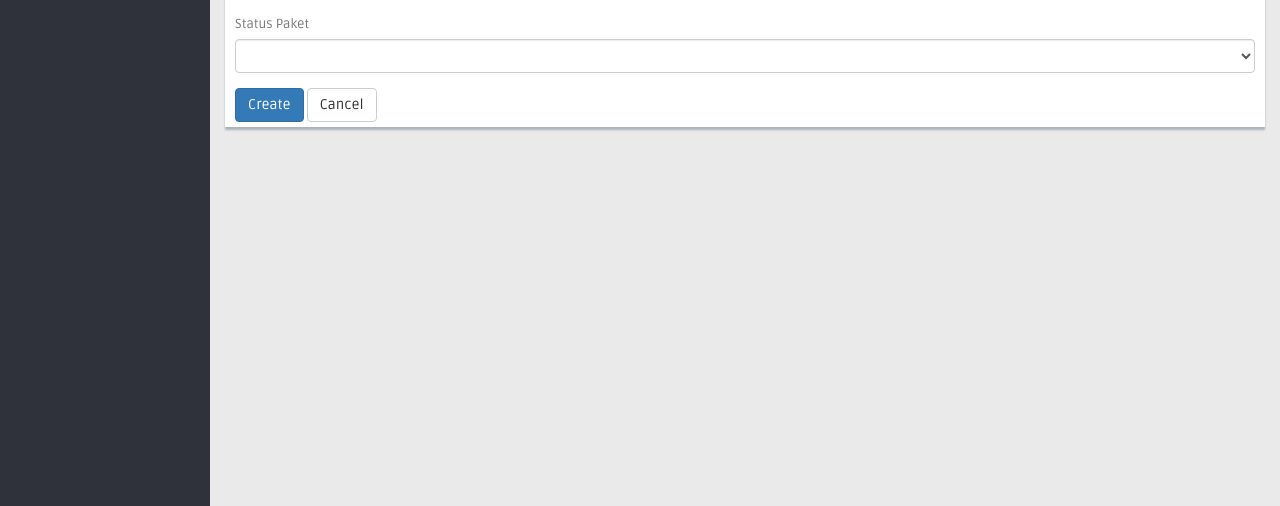
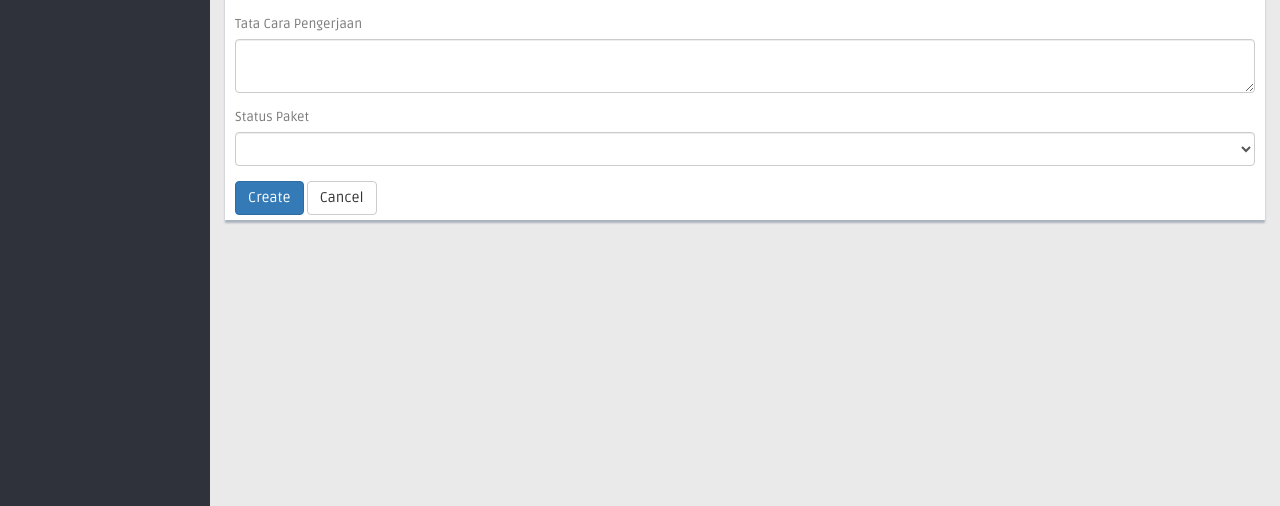
Before and after one commit to Boy0704/cbt-talenta-indo, a CodeIgniter app: page /yourprojectname/index.php/paket_soal/create in a window 1280 px wide. Shown: the part 294-800 px from the top of the page. Run offline with CodeIgniter, Linux system fonts and the light colour scheme; data that the repository does not hold is empty; some libraries are stand-ins or nearby versions.

Commit message:
perbaikan soal time dan update tata cara soal

```diff
--- a/application/controllers/Paket_soal.php
+++ b/application/controllers/Paket_soal.php
@@ -80,7 +80,8 @@ class Paket_soal extends CI_Controller
 	    // 'waktu_tambah' => set_value('waktu_tambah'),
 	    // 'user_id_ubah' => set_value('user_id_ubah'),
 	    // 'waktu_ubah' => set_value('waktu_ubah'),
-	    'status_paket' => set_value('status_paket'),
+        'status_paket' => set_value('status_paket'),
+	    'tata_cara' => set_value('tata_cara'),
 	);
         $this->load->view('v_index', $data);
     }
@@ -99,7 +100,8 @@ class Paket_soal extends CI_Controller
 		// 'waktu_tambah' => $this->input->post('waktu_tambah',TRUE),
 		// 'user_id_ubah' => $this->input->post('user_id_ubah',TRUE),
 		// 'waktu_ubah' => $this->input->post('waktu_ubah',TRUE),
-		'status_paket' => $this->input->post('status_paket',TRUE),
+        'status_paket' => $this->input->post('status_paket',TRUE),
+		'tata_cara' => $this->input->post('tata_cara',TRUE),
 	    );
 
             $this->Paket_soal_model->insert($data);
@@ -125,7 +127,8 @@ class Paket_soal extends CI_Controller
 		// 'waktu_tambah' => set_value('waktu_tambah', $row->waktu_tambah),
 		// 'user_id_ubah' => set_value('user_id_ubah', $row->user_id_ubah),
 		// 'waktu_ubah' => set_value('waktu_ubah', $row->waktu_ubah),
-		'status_paket' => set_value('status_paket', $row->status_paket),
+        'status_paket' => set_value('status_paket', $row->status_paket),
+		'tata_cara' => set_value('tata_cara', $row->tata_cara),
 	    );
             $this->load->view('v_index', $data);
         } else {
@@ -148,7 +151,8 @@ class Paket_soal extends CI_Controller
 		'waktu_tambah' => $this->input->post('waktu_tambah',TRUE),
 		'user_id_ubah' => $this->input->post('user_id_ubah',TRUE),
 		'waktu_ubah' => $this->input->post('waktu_ubah',TRUE),
-		'status_paket' => $this->input->post('status_paket',TRUE),
+        'status_paket' => $this->input->post('status_paket',TRUE),
+		'tata_cara' => $this->input->post('tata_cara',TRUE),
 	    );
 
             $this->Paket_soal_model->update($this->input->post('paket_soal_id', TRUE), $data);
--- a/application/views/paket_soal/paket_soal_form.php
+++ b/application/views/paket_soal/paket_soal_form.php
@@ -33,6 +33,10 @@
             <label for="datetime">Waktu Ubah <?php echo form_error('waktu_ubah') ?></label>
             <input type="text" class="form-control" name="waktu_ubah" id="waktu_ubah" placeholder="Waktu Ubah" value="<?php echo $waktu_ubah; ?>" />
         </div> -->
+        <div class="form-group">
+            <label for="varchar">Tata Cara Pengerjaan</label>
+            <textarea class="form-control textarea_editor" name="tata_cara"><?php echo $tata_cara ?></textarea>
+        </div>
 	    <div class="form-group">
             <label for="enum">Status Paket <?php echo form_error('status_paket') ?></label>
             <!-- <input type="text" class="form-control" name="status_paket" id="status_paket" placeholder="Status Paket" value="<?php echo $status_paket; ?>" /> -->
--- a/application/views/soal_siswa/soal.php
+++ b/application/views/soal_siswa/soal.php
@@ -232,7 +232,7 @@
 			$('.hours').html(obj.hours);
 			$('.minutes').html(obj.minutes);
 			$('.seconds').html(obj.seconds);
-			if (obj.seconds == 0) {
+			if (obj.hours == 0 && obj.minutes == 0 && obj.seconds == 0) {
 				console.log('waktu selesai');
 				window.location="<?php echo base_url() ?>app/aksi_mulai_ujian/<?php echo $paket_soal_id.'/'.$soal_id.'/'.$user_id.'/'.$skor_id ?>";
 			} else {
```
